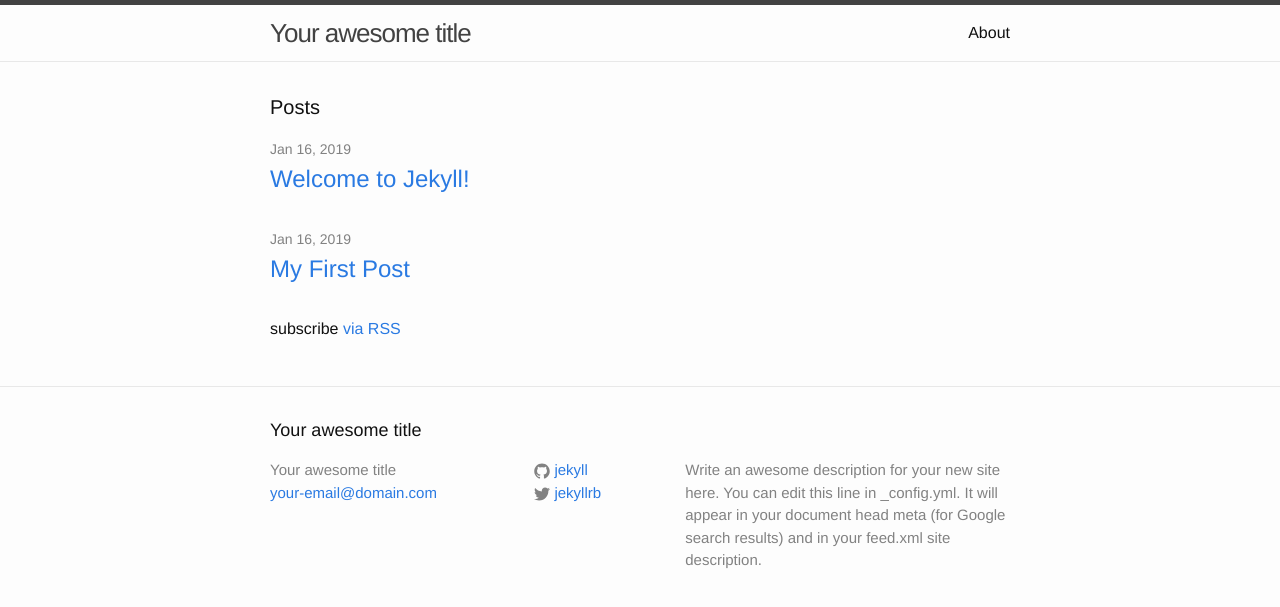
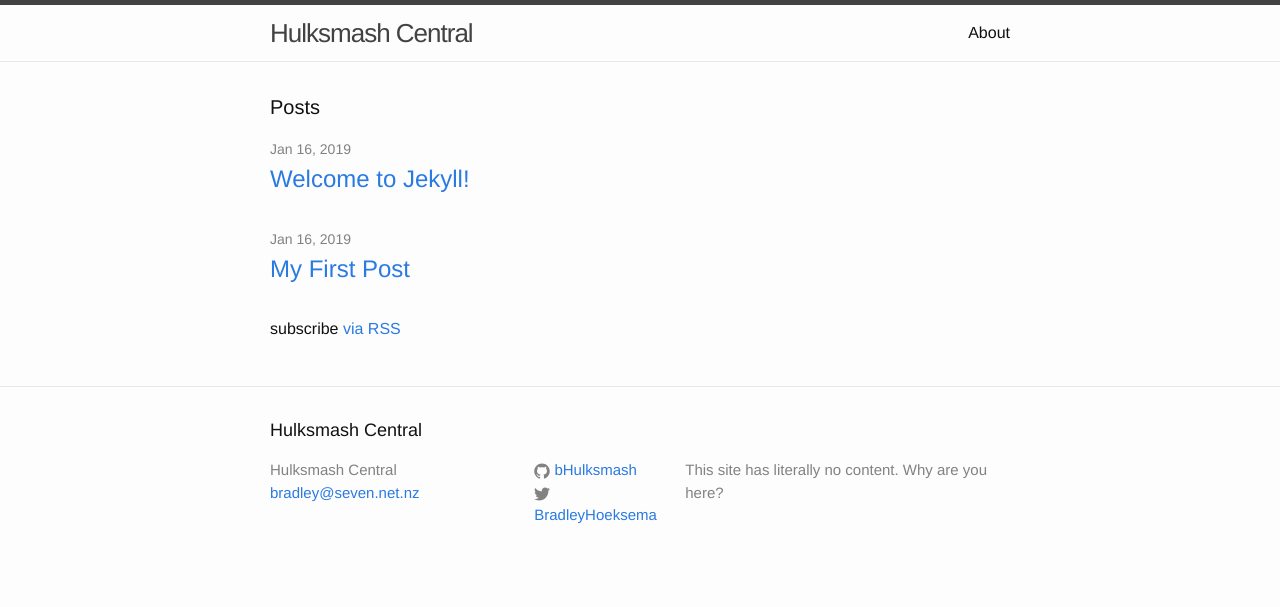
Before and after one commit to bHulksmash/bHulksmash.github.io, a Jekyll site: the page built from index.html, in a window 1280 px wide. Shown: the top 607 px of the page. Built offline with Jekyll 4.4.1, drawn with Linux system fonts in a browser that asks for light colours.

Commit message:
some edits

```diff
--- a/_config.yml
+++ b/_config.yml
@@ -6,16 +6,14 @@
 # 'jekyll serve'. If you change this file, please restart the server process.
 
 # Site settings
-title: Your awesome title
-email: your-email@domain.com
+title: Hulksmash Central
+email: bradley@seven.net.nz
 description: > # this means to ignore newlines until "baseurl:"
-  Write an awesome description for your new site here. You can edit this
-  line in _config.yml. It will appear in your document head meta (for
-  Google search results) and in your feed.xml site description.
+  This site has literally no content. Why are you here?
 baseurl: "" # the subpath of your site, e.g. /blog
 url: "http://yourdomain.com" # the base hostname & protocol for your site
-twitter_username: jekyllrb
-github_username:  jekyll
+twitter_username: BradleyHoeksema
+github_username:  bHulksmash
 
 # Build settings
 markdown: kramdown
```
Also changed, not shown: 1 other file.
